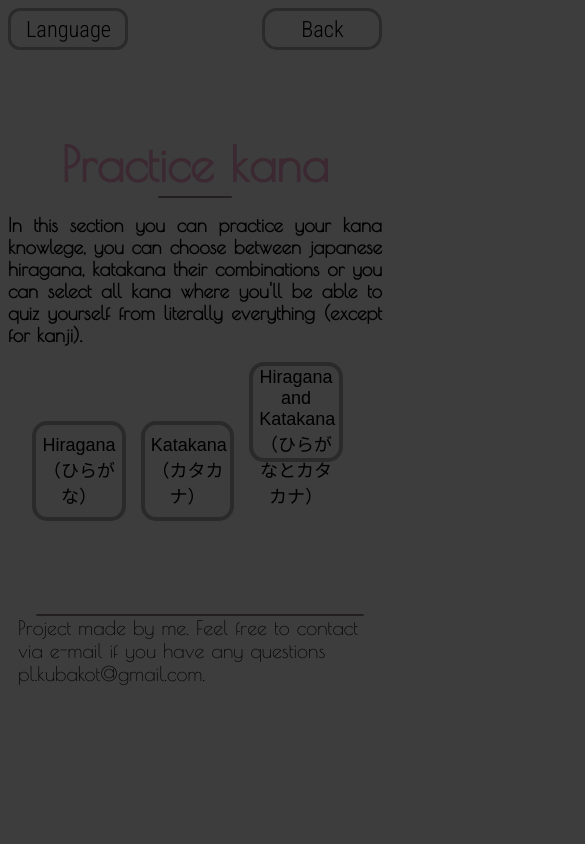
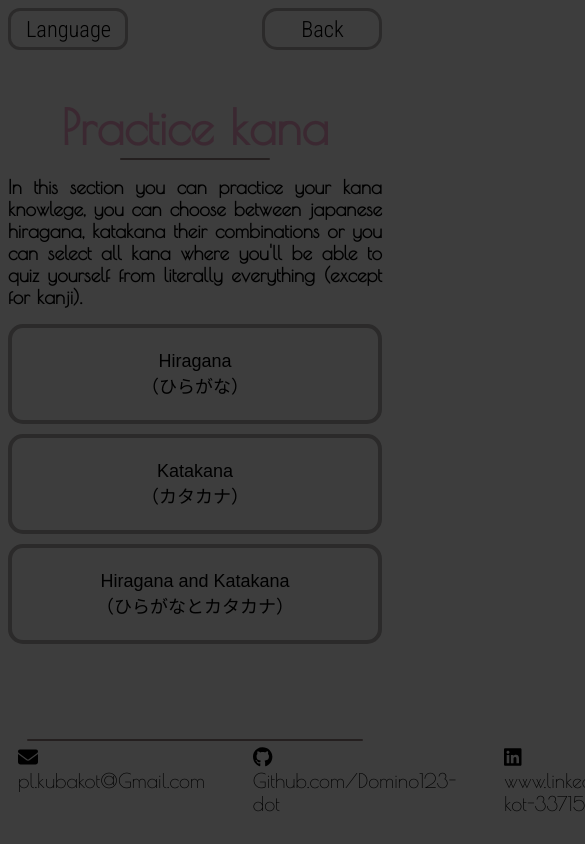
Before and after one commit to Domino123-dot/Japanese-Bingo, a Next.js app: page /kana/kana in a window 390 px wide. Shown: the top 844 px of the page, 585 px wide, since content can reach past the window. Built offline with nearby package versions, Linux system fonts and the light colour scheme.

Commit message:
minor mobile view , footer changes.

```diff
--- a/components/footer/footer.js
+++ b/components/footer/footer.js
@@ -1,13 +1,28 @@
 import React from "react";
 import styles from "../footer/footer.module.scss";
 import Line from "../line";
+import { faEnvelope } from "@fortawesome/free-solid-svg-icons";
+import { faGithub, faLinkedin } from "@fortawesome/free-brands-svg-icons";
+import Icon from "../icon/icon";
 const Footer = () => {
   return (
-    <div className={styles.footer}>
+    <>
       <Line color="#241f1f" margin="20% 5% 0 5%" />
-      Project made by me. Feel free to contact via e-mail if you have any
-      questions <a className={styles.a}href="mailto:pl.kubakot@gmail.com">pl.kubakot@gmail.com.</a>
-    </div>
+      <div className={styles.footer}>
+        <div className={styles.icons}>
+          <Icon icon={faEnvelope}>pl.kubakot@Gmail.com</Icon>
+        </div>
+
+        <div className={styles.icons}>
+          <Icon icon={faGithub}>Github.com/Domino123-dot</Icon>
+        </div>
+        <div className={styles.icons} >
+          <Icon icon={faLinkedin}>
+            www.linkedin.com/in/jakub-kot-337154112/
+          </Icon>
+        </div>
+      </div>
+    </>
   );
 };
 
--- a/components/footer/footer.module.scss
+++ b/components/footer/footer.module.scss
@@ -3,7 +3,9 @@
 font-size:20px;
 margin-top: 5px;
 margin-left:10px;
+display: flex;
 color:black;
+
 }
 
 .a{
@@ -18,3 +20,8 @@ transition: 1.5s;
 }
 
 }
+
+.icons{
+
+    margin-right: 3rem;
+}
--- a/components/header/header.js
+++ b/components/header/header.js
@@ -7,7 +7,7 @@ const Header = ({ children, title }) => {
     <div className={styles.header}>
       <div className={styles.head}>
         {title}
-        <Line color="#241f1f" margin="1% 40% 0 40%" />
+        <Line color="#241f1f" margin="1% 30% 0 30%" />
       </div>
       <div className={styles.desc}>
         <h2>{children}</h2>
--- /dev/null
+++ b/components/icon/icon.js
@@ -0,0 +1,17 @@
+import react from "react";
+import { FontAwesomeIcon } from "@fortawesome/react-fontawesome";
+import styles from "../icon/icon.module.scss";
+const Icon = ({icon,children}) =>{
+return(
+<>
+<div>
+<FontAwesomeIcon className={styles.icon} icon={icon} /> {children}
+
+</div>
+
+</>
+)
+}
+
+
+export default Icon;
--- a/components/select/select.module.scss
+++ b/components/select/select.module.scss
@@ -85,16 +85,19 @@
   .HiddenList {
 
     ul {
-    position: relative;
-   margin-top: -75%;
-      li {
-        padding: .2rem 1rem;
-        cursor: pointer;
+    margin-top: -65%;
 
-      }
     }
   }
   .button{
     margin: 0 0 23% 0;
   }
 }
+
+@media all and (max-width: 768px){
+
+
+  .button{
+    margin: 0 0 13% 0;
+  }
+}
--- a/package.json
+++ b/package.json
@@ -6,6 +6,10 @@
     "start": "next start"
   },
   "dependencies": {
+    "@fortawesome/fontawesome-svg-core": "^6.1.1",
+    "@fortawesome/free-brands-svg-icons": "^6.1.1",
+    "@fortawesome/free-solid-svg-icons": "^6.1.1",
+    "@fortawesome/react-fontawesome": "^0.1.18",
     "clsx": "^1.1.1",
     "next": "latest",
     "react": "17.0.2",
--- a/pages/kana/kana.module.scss
+++ b/pages/kana/kana.module.scss
@@ -26,25 +26,20 @@
   }
 }
 
+@media all and (max-width: 1024px) {
 
-@media all and (max-width: 1024px){
+  .menuClicked {
+    width: 100%;
+  }
+  .buttons {
+    width: 100%;
+  }
+  .button {
+    width: 100%;
+    &:hover{
 
-  .menu{
-  width:100%;
-  &:hover{
+      transform: scale(1);
 
-  transform: scale(1);
+    }
   }
-  }
-  .menuClicked{
-
-  width:100%;
-
-  }
-  .kanas{
-
-    display: block;
-    width: 100%;
-    }
-
-  }
+}
```
Also changed, not shown: pages/Hiragana/hiragana.module.scss (+10 -13 lines), pages/Katakana/katakana.module.scss (+15 -18 lines), components/icon/icon.module.scss (added), 1 other file (tests, documents, lock files or other folders).
